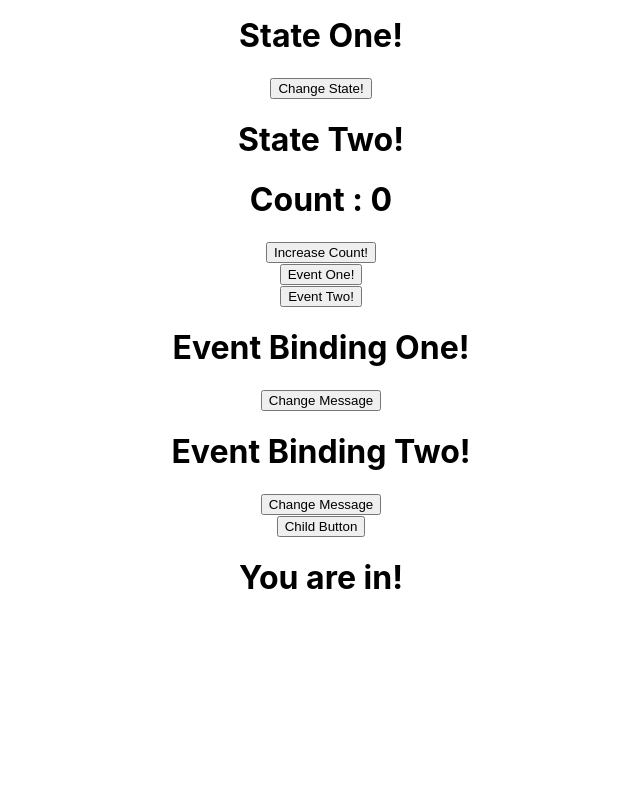
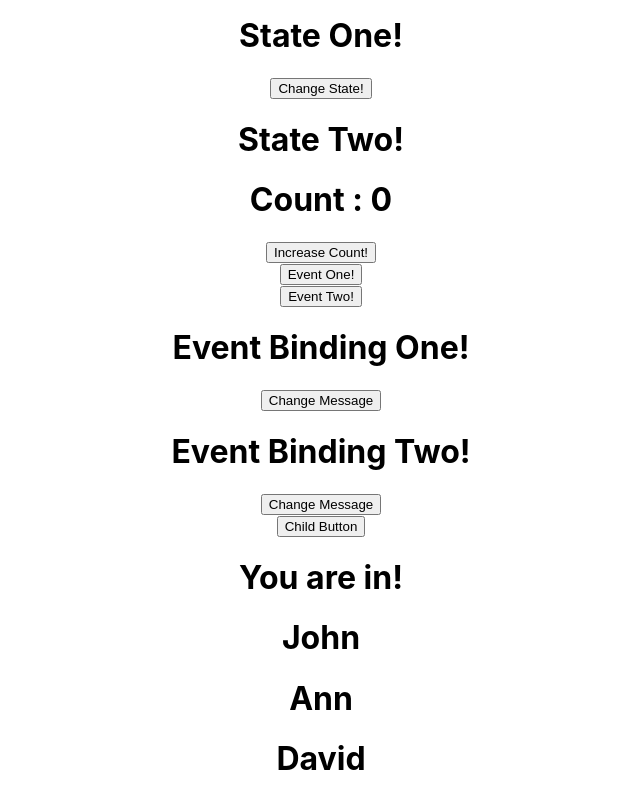
Before and after one commit to sujeewakabeysinghe/React-Basic, a React (Create React App) app: page / in a window 1280 px wide. Shown: the part 510-1310 px from the top of the page, without its empty margins (319-959 px from the left). Before the commit the page ends 1128 px from the top, so only its background shows below. Built offline with nearby package versions, Linux system fonts and the light colour scheme.

Commit message:
list rendering

```diff
--- a/src/App.js
+++ b/src/App.js
@@ -14,6 +14,7 @@ import EventBindingOne from './components/eventBinding_1';
 import EventBindingTwo from './components/eventBinding_2';
 import ParentComponent from './components/parentComponent';
 import Condition from './components/conditionalRendering';
+import List from './components/listRendering';
 
 function App() {
   return (
@@ -35,6 +36,7 @@ function App() {
       <EventBindingTwo/>
       <ParentComponent/>
       <Condition/>
+      <List/>
     </div>
   );
 }
--- /dev/null
+++ b/src/components/listRendering.js
@@ -0,0 +1,11 @@
+import React from 'react'
+
+function listRendering() {
+
+    const names = ['John','Ann','David']
+    const nameList = names.map(name=><h1>{name}</h1>)
+
+    return <div>{nameList}</div>
+}
+
+export default listRendering
```
